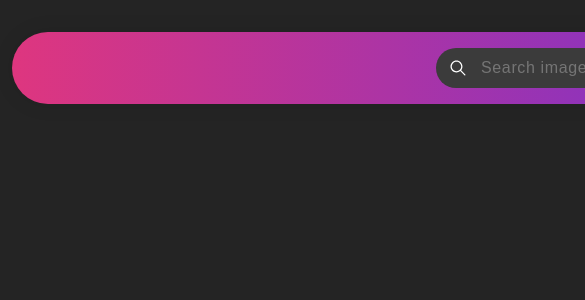
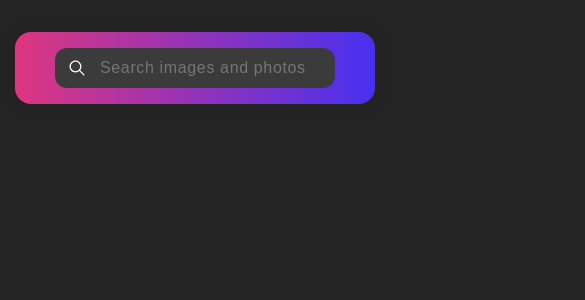
Before and after one commit to MykhailoVobolis/goit-react-hw-04, a React (Vite) app: page / in a window 390 px wide. Shown: the top 300 px of the page, 585 px wide, since content can reach past the window. Built offline with nearby package versions, Linux system fonts and the light colour scheme.

Commit message:
created a mobile version

```diff
--- a/src/components/App/App.css
+++ b/src/components/App/App.css
@@ -1,5 +1,5 @@
 #root {
-  max-width: 1152px;
+  max-width: 425px;
   padding: 32px 12px;
   margin-left: auto;
   margin-right: auto;
@@ -8,3 +8,9 @@
   gap: 32px;
   align-items: center;
 }
+
+@media screen and (min-width: 1168px) {
+  #root {
+    max-width: 1152px;
+  }
+}
--- a/src/components/App/App.jsx
+++ b/src/components/App/App.jsx
@@ -1,19 +1,19 @@
+import SearchBar from "../SearchBar/SearchBar";
+import ErrorMessage from "../ErrorMessage/ErrorMessage";
+import ImageGallery from "../ImageGallery/ImageGallery";
+import LoadMoreBtn from "../LoadMoreBtn/LoadMoreBtn";
+import Loader from "../Loader/Loader";
+import "./App.css";
+import { fetchImagesByWord } from "../../unsplash-api";
 import { useState, useEffect } from "react";
-import { fetchImagesByWord } from "../../unsplash-api";
-import SearchBar from "../SearchBar/SearchBar";
-import ImageGallery from "../ImageGallery/ImageGallery";
-import Loader from "../Loader/Loader";
-import ErrorMessage from "../ErrorMessage/ErrorMessage";
-import LoadMoreBtn from "../LoadMoreBtn/LoadMoreBtn";
-
-import "./App.css";
+import toast, { Toaster } from "react-hot-toast";
 
 export default function App() {
   // Оголошуємо стани
   const [images, setImages] = useState([]);
   const [loading, setLoading] = useState(false);
+  const [loaderBtn, setLoaderBtn] = useState(false);
   const [error, setError] = useState(false);
-  const [loaderBtn, setLoaderBtn] = useState(false);
   const [page, setPage] = useState(1);
   const [inputValue, setInputValue] = useState("");
 
@@ -37,20 +37,32 @@ export default function App() {
         setLoading(true);
         // Використовуємо HTTP-функцію
         const data = await fetchImagesByWord(inputValue, page);
-
         // Перевірка наявності зображень відповідних запиту
-        if (!data.length) {
-          // alert("Sorry, there are no images matching your search query. Please try again!");
-          console.log("Sorry, there are no images matching your search query. Please try again!");
-          setLoading(false);
-          setLoaderBtn(false);
+        if (!data.results.length) {
+          toast("Sorry, there are no images matching your search query. Please try again!", {
+            style: {
+              color: "#ffffff",
+              backgroundColor: "#ef4040",
+            },
+          });
           return;
         }
         // Записуємо дані в стан
-        setImages((evt) => {
-          return evt.length > 0 ? [...evt, ...data] : data;
+        setImages((prevImages) => {
+          return [...prevImages, ...data.results];
         });
         setLoaderBtn(true);
+        // Перевірка, чи це остання завантажена сторінка?
+        if (page === data.total_pages) {
+          //  Повідомлення про досягнення кінця результатів запиту
+          toast("We're sorry, but you've reached the end of search results.", {
+            style: {
+              color: "#ffffff",
+              backgroundColor: "#0099FF",
+            },
+          });
+          setLoaderBtn(false);
+        }
       } catch (error) {
         // У разі помилки від API Встановлюємо стан error в true
         setError(true);
@@ -69,6 +81,7 @@ export default function App() {
       {images.length > 0 && <ImageGallery items={images} />}
       {loaderBtn && <LoadMoreBtn nextPage={nextPage} />}
       <Loader loading={loading} />
+      <Toaster position="top-right" />
     </>
   );
 }
--- a/src/components/ErrorMessage/ErrorMessage.jsx
+++ b/src/components/ErrorMessage/ErrorMessage.jsx
@@ -1,3 +1,5 @@
+import css from "./ErrorMessage.module.css";
+
 export default function ErrorMessage() {
-  return <p>Whoops, something went wrong! Please try reloading this page!</p>;
+  return <p className={css.errorMessage}>Whoops, something went wrong! Please try reloading this page!</p>;
 }
--- a/src/components/ErrorMessage/ErrorMessage.module.css
+++ b/src/components/ErrorMessage/ErrorMessage.module.css
@@ -0,0 +1,3 @@
+.errorMessage {
+  color: #ef4040;
+}
--- a/src/components/ImageGallery/ImageGallery.module.css
+++ b/src/components/ImageGallery/ImageGallery.module.css
@@ -1,8 +1,7 @@
 .gallery {
   display: flex;
   flex-wrap: wrap;
-  flex-direction: row;
-  justify-content: start;
+  justify-content: center;
   gap: 24px;
   align-items: center;
 }
@@ -24,8 +23,9 @@
   transition: transform 250ms ease-in-out;
 }
 
-/* @media (prefers-color-scheme: light) {
-  .galleryItem {
-    border: 1px solid rgb(128, 128, 128, 0.1);
+@media screen and (min-width: 1168px) {
+  .gallery {
+    flex-direction: row;
+    justify-content: start;
   }
-} */
+}
--- a/src/components/LoadMoreBtn/LoadMoreBtn.module.css
+++ b/src/components/LoadMoreBtn/LoadMoreBtn.module.css
@@ -3,7 +3,7 @@
   border: none;
   width: 140px;
   height: 40px;
-  border-radius: 40px;
+  border-radius: 12px;
   color: #ffffff;
   font-size: 16px;
   font-weight: 500;
--- a/src/components/Loader/Loader.jsx
+++ b/src/components/Loader/Loader.jsx
@@ -1,5 +1,5 @@
+import css from "./Loader.module.css";
 import RiseLoader from "react-spinners/RiseLoader";
-import css from "./Loader.module.css";
 
 export default function Loader({ loading }) {
   return (
--- a/src/components/SearchBar/SearchBar.jsx
+++ b/src/components/SearchBar/SearchBar.jsx
@@ -1,11 +1,18 @@
 import css from "./SearchBar.module.css";
 import { IoIosSearch } from "react-icons/io";
 import { Field, Form, Formik } from "formik";
-import toast, { Toaster } from "react-hot-toast";
+import toast from "react-hot-toast";
 
 export default function SearchBar({ onSearch }) {
   const handleSubmit = (value, actions) => {
-    !value.search ? toast("Please enter search term!") : onSearch(value.search);
+    !value.search
+      ? toast("Please enter search term!", {
+          style: {
+            color: "#ffffff",
+            backgroundColor: "#FF8C00",
+          },
+        })
+      : onSearch(value.search);
 
     actions.resetForm();
   };
@@ -25,7 +32,6 @@ export default function SearchBar({ onSearch }) {
           <button className={css.searchBtn} type="submit">
             <IoIosSearch className={css.searchIcon} />
           </button>
-          <Toaster position="top-right" />
         </Form>
       </Formik>
     </header>
--- a/src/components/SearchBar/SearchBar.module.css
+++ b/src/components/SearchBar/SearchBar.module.css
@@ -1,10 +1,10 @@
 .headerContainer {
   background-image: linear-gradient(to right, #de367f, #4830f0);
   box-shadow: 0 0 20px rgba(0, 0, 0, 0.1);
-  border-radius: 72px;
+  border-radius: 16px;
   padding-top: 16px;
   padding-bottom: 16px;
-  width: 1128px;
+  width: 360px;
   display: flex;
   justify-content: center;
 }
@@ -14,7 +14,7 @@
   width: 280px;
   height: 40px;
   border: none;
-  border-radius: 40px;
+  border-radius: 12px;
   background-color: #3b3b3b;
   padding-left: 45px;
   font-family: inherit;
@@ -46,3 +46,9 @@
   width: 20px;
   height: 20px;
 }
+
+@media screen and (min-width: 1168px) {
+  .headerContainer {
+    width: 1128px;
+  }
+}
--- a/src/unsplash-api.js
+++ b/src/unsplash-api.js
@@ -12,5 +12,5 @@ export async function fetchImagesByWord(inputValue, page) {
       orientation: "landscape",
     },
   });
-  return response.data.results;
+  return response.data;
 }
```
Also changed, not shown: src/index.css (+0 -11 lines), src/smoothGalleryScroll.js (added, +15 -0 lines).
